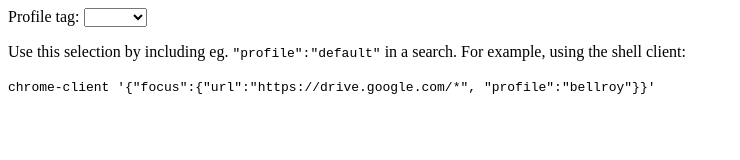
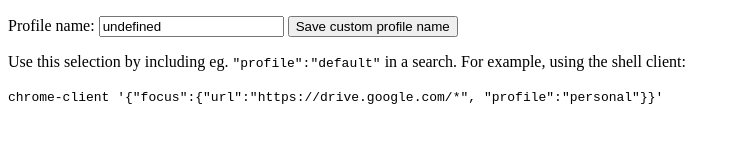
Before and after one commit to matthewfallshaw/chrome-tabs-finder, a browser extension: page pages/options.html in a window 1280 px wide. Shown: the whole page, without its empty margins (0-740 px from the left). Drawn offline with Linux system fonts and the light colour scheme.

Commit message:
Remove preset list and allow arbitrary profile name.

```diff
--- a/pages/options.html
+++ b/pages/options.html
@@ -3,15 +3,14 @@
   <head><title>Chrome Tabs Finder Options</title></head>
   <body>
 
-    <div style="float: right"><p id="status" style="color: blue"> </p></div>
-    Profile tag:
-    <select id="profile">
-      <option value="default">default</option>
-      <option value="bellroy">bellroy</option>
-      <option value="miri">miri</option>
-    </select>
+    <p>
+      <div style="float: right"><p id="status" style="color: blue"> </p></div>
+      <label for="profile">Profile name:</label>
+      <input type="text" id="profile" name="profile">
+      <button type="button" id="profile_button">Save custom profile name</button>
+    </p>
     <p>Use this selection by including eg. <code>"profile":"default"</code> in a search. For example, using the shell client:</p>
-    <code>chrome-client '{"focus":{"url":"https://drive.google.com/*", "profile":"bellroy"}}'</code>
+    <code>chrome-client '{"focus":{"url":"https://drive.google.com/*", "profile":"personal"}}'</code>
 
 
     <script src="options.js"></script>
```
Also changed, not shown: pages/options.js (+10 -8 lines), README.md.
